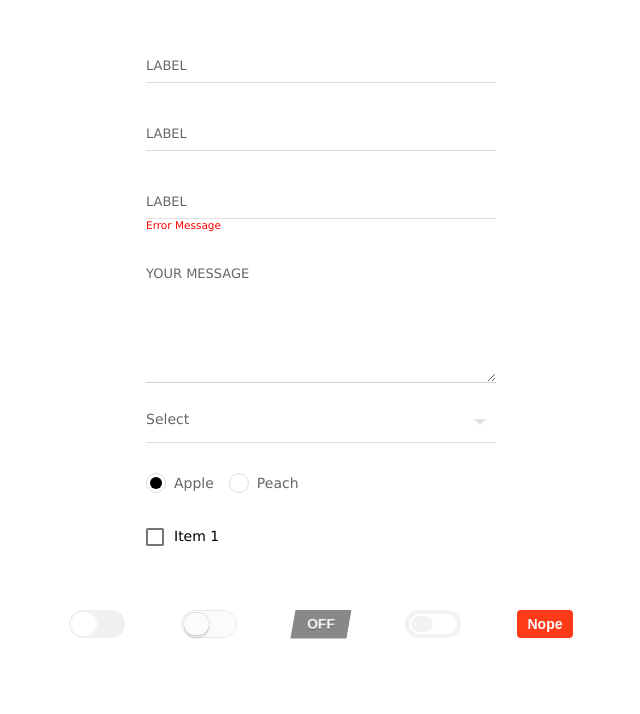
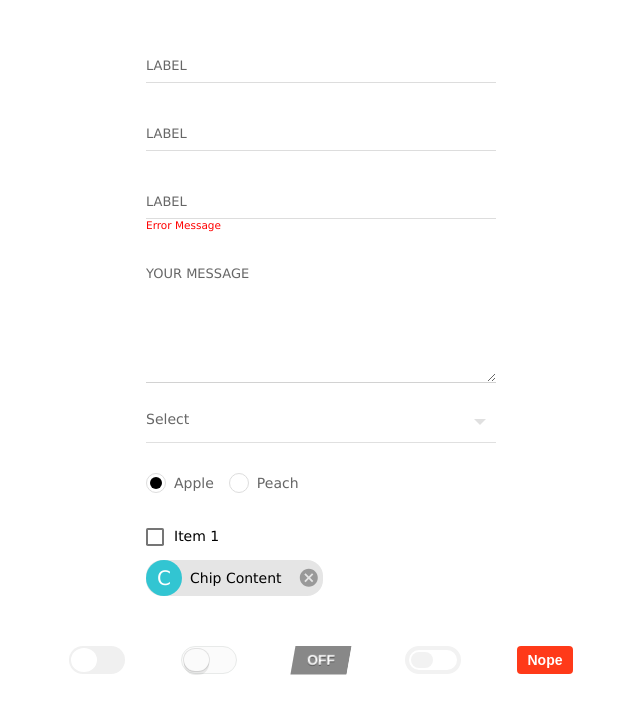
Before and after one commit to bhagavath26/Datatruks_ui, a React (Create React App) app: page /FormElements in a window 1280 px wide. Shown: the top 714 px of the page, without its empty margins (319-959 px from the left). Built offline with nearby package versions, Linux system fonts and the light colour scheme.

Commit message:
sass creation

```diff
--- a/src/components/FormElements.js
+++ b/src/components/FormElements.js
@@ -51,6 +51,14 @@ export class FormElements extends Component {
     <label for="i2">Item 1</label>
   </div>
 </div>
+<div class="chip">
+  <div class="chip-head">C</div>
+  <div class="chip-content">Chip Content</div>
+  <div class="chip-close">
+    <svg class="chip-svg" focusable="false" viewBox="0 0 24 24" aria-hidden="true"><path d="M12 2C6.47 2 2 6.47 2 12s4.47 10 10 10 10-4.47 10-10S17.53 2 12 2zm5 13.59L15.59 17 12 13.41 8.41 17 7 15.59 10.59 12 7 8.41 8.41 7 12 10.59 15.59 7 17 8.41 13.41 12 17 15.59z"></path></svg>
+
+  </div>
+</div>
   </form>
 <form>
 <ul class="tg-list">
@@ -75,6 +83,7 @@ export class FormElements extends Component {
     <label class="tgl-btn" data-tg-off="Nope" data-tg-on="Yeah!" for="cb5"></label>
   </li>
 </ul>
+
 </form>
 </div>
     )
--- a/src/styles/formElement.scss
+++ b/src/styles/formElement.scss
@@ -436,3 +436,69 @@ label {
   padding-bottom: 6px;
   border-bottom: 2px solid #009788;
 }}
+//chipset
+.chip {
+  display: inline-flex;
+  flex-direction: row;
+  background-color: #e5e5e5;
+  border: none;
+  cursor: default;
+  height: 36px;
+  outline: none;
+  padding: 0;
+  font-size: 14px;
+  font-color: #333333;
+  font-family: "Open Sans", sans-serif;
+  white-space: nowrap;
+  align-items: center;
+  border-radius: 16px;
+  vertical-align: middle;
+  text-decoration: none;
+  justify-content: center;
+}
+
+.chip-head {
+  display: flex;
+  position: relative;
+  overflow: hidden;
+  background-color: #32C5D2;
+  font-size: 1.25rem;
+  flex-shrink: 0;
+  align-items: center;
+  user-select: none;
+  border-radius: 50%;
+  justify-content: center;
+  width: 36px;
+  color: #fff;
+  height: 36px;
+  font-size: 20px;
+  margin-right: -4px;
+}
+
+.chip-content {
+  cursor: inherit;
+  display: flex;
+  align-items: center;
+  user-select: none;
+  white-space: nowrap;
+  padding-left: 12px;
+  padding-right: 12px;
+}
+
+.chip-svg {
+  color: #999999;
+  cursor: pointer;
+  height: auto;
+  margin: 4px 4px 0 4px;
+  fill: currentColor;
+  width: .9em;
+  height: .9em;
+  display: inline-block;
+  font-size: 24px;
+  transition: fill 200ms cubic-bezier(0.4, 0, 0.2, 1) 0ms;
+  user-select: none;
+  flex-shrink: 0;
+  &:hover {
+    color: #666666;
+  }
+}
```
